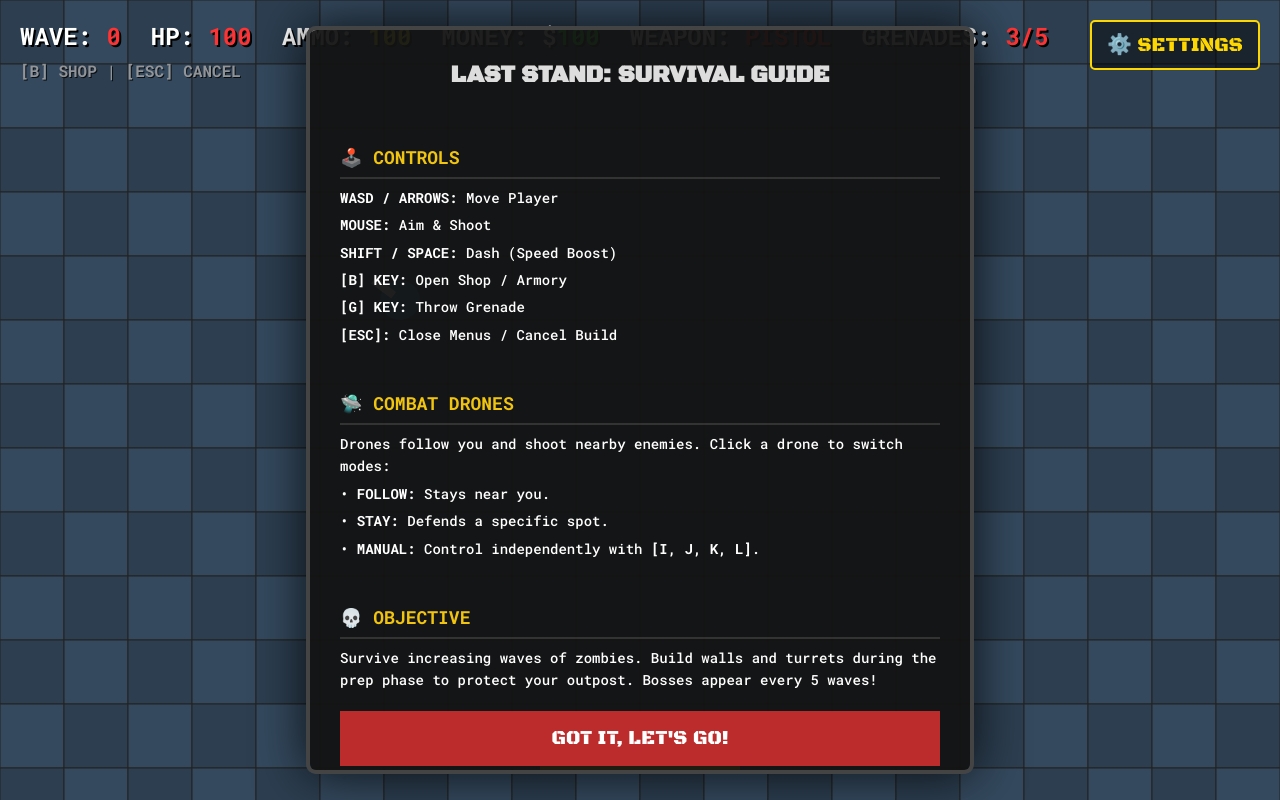
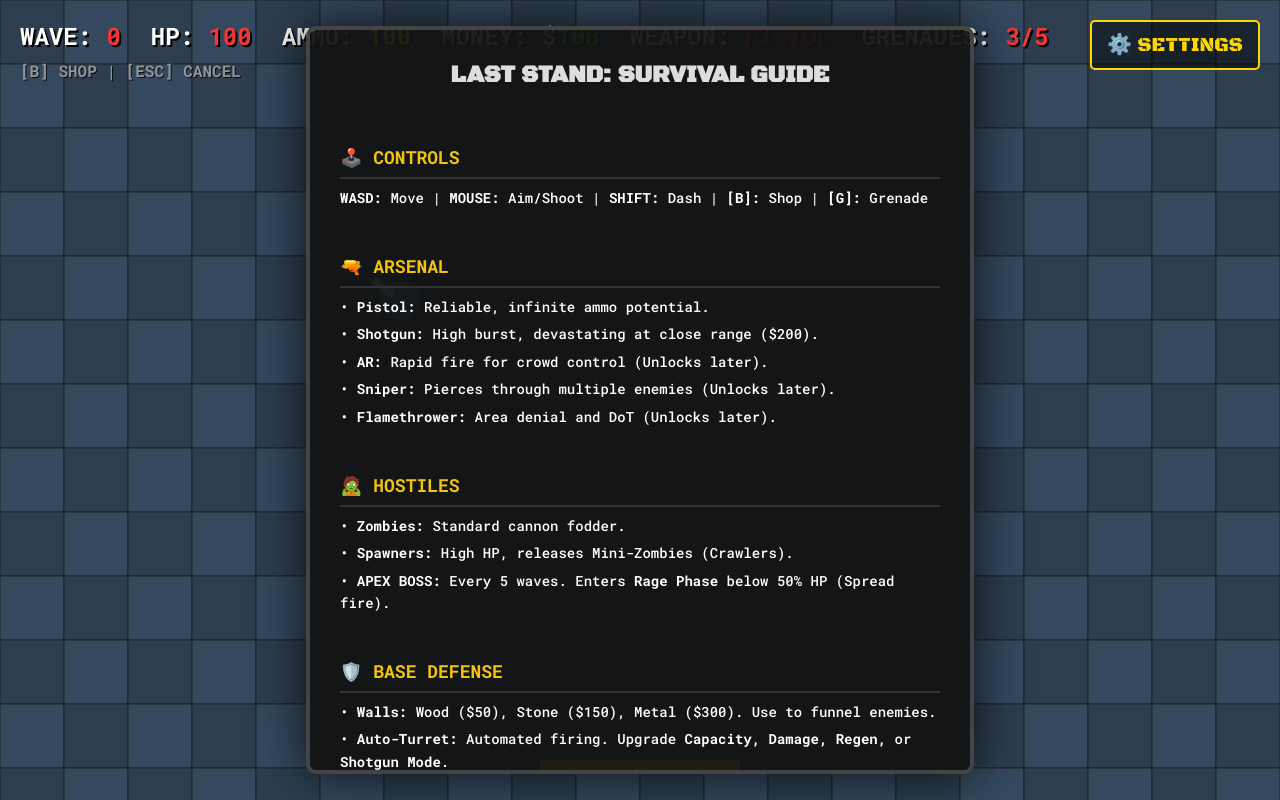
Before and after one commit to rishaandhir-polar/last-stand, a website: page index.html in a window 1280 px wide. Drawn offline with Linux system fonts and the light colour scheme; no server answers.

Commit message:
Feat: Finalized comprehensive Field Manual with Arsenal, Bestiary, and Defense details

```diff
--- a/index.html
+++ b/index.html
@@ -25,26 +25,31 @@
             <div class="manual-content">
                 <div class="manual-section">
                     <h3>🕹️ CONTROLS</h3>
-                    <p><b>WASD / ARROWS:</b> Move Player</p>
-                    <p><b>MOUSE:</b> Aim & Shoot</p>
-                    <p><b>SHIFT / SPACE:</b> Dash (Speed Boost)</p>
-                    <p><b>[B] KEY:</b> Open Shop / Armory</p>
-                    <p><b>[G] KEY:</b> Throw Grenade</p>
-                    <p><b>[ESC]:</b> Close Menus / Cancel Build</p>
+                    <p><b>WASD:</b> Move | <b>MOUSE:</b> Aim/Shoot | <b>SHIFT:</b> Dash | <b>[B]:</b> Shop | <b>[G]:</b> Grenade</p>
                 </div>
                 <div class="manual-section">
-                    <h3>🛸 COMBAT DRONES</h3>
-                    <p>Drones follow you and shoot nearby enemies. Click a drone to switch modes:</p>
-                    <p>• <b>FOLLOW:</b> Stays near you.</p>
-                    <p>• <b>STAY:</b> Defends a specific spot.</p>
-                    <p>• <b>MANUAL:</b> Control independently with <b>[I, J, K, L]</b>.</p>
+                    <h3>🔫 ARSENAL</h3>
+                    <p>• <b>Pistol:</b> Reliable, infinite ammo potential.</p>
+                    <p>• <b>Shotgun:</b> High burst, devastating at close range ($200).</p>
+                    <p>• <b>AR:</b> Rapid fire for crowd control (Unlocks later).</p>
+                    <p>• <b>Sniper:</b> Pierces through multiple enemies (Unlocks later).</p>
+                    <p>• <b>Flamethrower:</b> Area denial and DoT (Unlocks later).</p>
                 </div>
                 <div class="manual-section">
-                    <h3>💀 OBJECTIVE</h3>
-                    <p>Survive increasing waves of zombies. Build walls and turrets during the prep phase to protect your outpost. Bosses appear every 5 waves!</p>
+                    <h3>🧟 HOSTILES</h3>
+                    <p>• <b>Zombies:</b> Standard cannon fodder.</p>
+                    <p>• <b>Spawners:</b> High HP, releases Mini-Zombies (Crawlers).</p>
+                    <p>• <b>APEX BOSS:</b> Every 5 waves. Enters <b>Rage Phase</b> below 50% HP (Spread fire).</p>
+                </div>
+                <div class="manual-section">
+                    <h3>🛡️ BASE DEFENSE</h3>
+                    <p>• <b>Walls:</b> Wood ($50), Stone ($150), Metal ($300). Use to funnel enemies.</p>
+                    <p>• <b>Auto-Turret:</b> Automated firing. Upgrade <b>Capacity, Damage, Regen,</b> or <b>Shotgun Mode</b>.</p>
+                    <p>• <b>Traps:</b> <b>Landmines</b> ($80) for big booms, <b>Spikes</b> ($40) for continuous damage.</p>
+                    <p>• <b>Drones:</b> Mobile support. Supports Follow, Stay, and Manual piloting.</p>
                 </div>
             </div>
-            <button onclick="closeManual()" class="close-btn">GOT IT, LET'S GO!</button>
+            <button onclick="closeManual()" class="close-btn">LOCK AND LOAD!</button>
         </div>
 
         <div id="shop-hint">[B] SHOP | [ESC] CANCEL</div>
```
